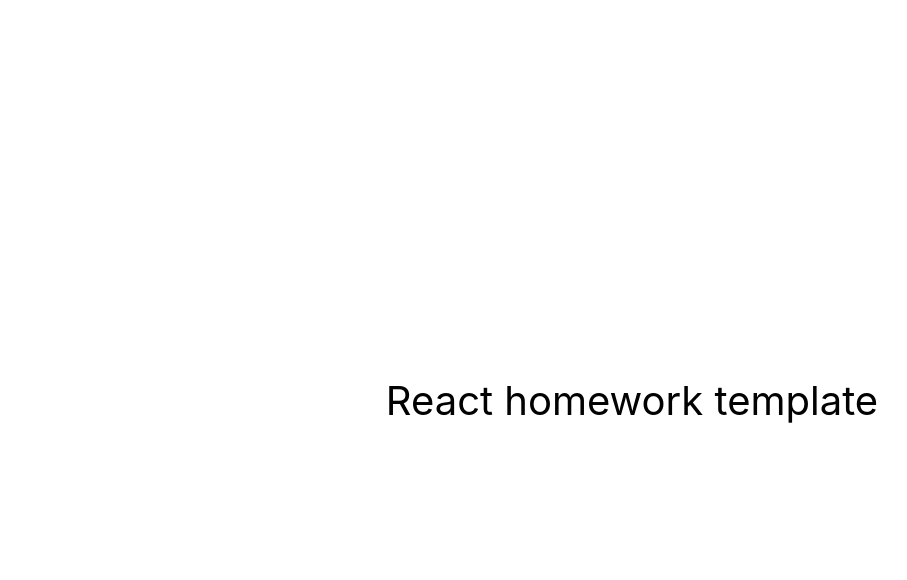
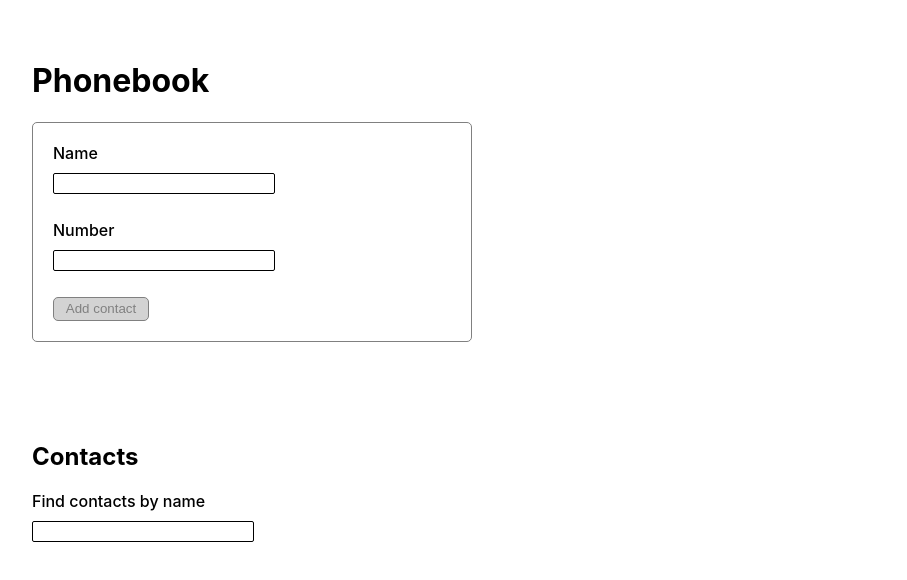
Before and after one commit to aggenov/goit-react-hw-04-phonebook, a React (Create React App) app: page / in a window 1280 px wide. Shown: the top 580 px of the page, without its empty margins (8-915 px from the left). Built offline with nearby package versions, Linux system fonts and the light colour scheme.

Commit message:
ended HW

```diff
--- a/package.json
+++ b/package.json
@@ -1,12 +1,14 @@
 {
   "name": "react-homework-template",
   "version": "0.1.0",
-  "private": true,
+  "private": false,
   "homepage": "https://aggenov.github.io/goit-react-hw-04-phonebook/",
   "dependencies": {
+    "@emotion/styled": "^11.11.0",
     "@testing-library/jest-dom": "^5.16.3",
     "@testing-library/react": "^12.1.4",
     "@testing-library/user-event": "^13.5.0",
+    "notiflix": "^3.2.6",
     "react": "^18.1.0",
     "react-dom": "^18.1.0",
     "react-scripts": "5.0.1",
--- a/src/components/ContactForm/ContactForm.jsx
+++ b/src/components/ContactForm/ContactForm.jsx
@@ -1,72 +1,74 @@
-import React from "react";
-import PropTypes from 'prop-types';
+import {useState} from "react";
 import { nanoid } from "nanoid";
 
 import { FormStyle, Label, Input, Button } from "./ContactForm.styled";
 
 
-class ContactForm extends React.Component{
+export const ContactForm = ({onSubmit}) => {
 
-    state = {
-      name: '',
-      number: '',
-    }
+  const [name, setName] = useState('');
+  const [number, setNumber] = useState('');
 
-    nameInputId = nanoid();
+  const nameInputId = nanoid();
 
-    handleSubmit  = event => {
+  const handleSubmit = event => {
     event.preventDefault();
 
-      // console.log("State: ", this.state.name)
-      if (this.state.name === this.props.onSubmit(this.state)) {
+    if (name === onSubmit({ name, number })) {
       return;
     }
-
-      this.reset();
-
-    }
-
-    handleChange = event => {
-      const { name, value } = event.currentTarget;
-      this.setState({ [name]: value.trim() });
+    reset();
   };
 
-    reset = () => {
-      this.setState({
-        name: '',
-        number: '',
-      });
+  const handleChange = event => {
+    const { name, value } = event.currentTarget;
+
+     switch (name) {
+      case 'name':
+        setName(value);
+        break;
+
+      case 'number':
+        setNumber(value);
+        break;
+
+      default:
+        return;
+    }
   };
 
-  render(){
-    const { name, number } = this.state;
+  const reset = () => {
+    setName('');
+    setNumber('');
+  };
+
 
   return(
     <>
-      <form onSubmit={this.handleSubmit}>
+    <form onSubmit={handleSubmit}>
     <FormStyle>
-        <Label htmlFor={this.nameInputId}>
+      <Label htmlFor={nameInputId}>
         Name
         <Input
           type='text'
           name='name'
           value={name}
-            onChange={this.handleChange}
-            id={this.nameInputId}
+          onChange={handleChange}
+          id={nameInputId}
           pattern="^[a-zA-Zа-яА-Я]+(([' -][a-zA-Zа-яА-Я ])?[a-zA-Zа-яА-Я]*)*$"
           title="Name may contain only letters, apostrophe, dash and spaces. For example Adrian, Jacob Mercer, Charles de Batz de Castelmore d'Artagnan"
           required='Name required'
         />
       </Label>
 
-        <Label htmlFor={this.nameInputId}>
+      <Label htmlFor={nameInputId}>
         Number
         <Input
           type='tel'
           name='number'
           value={number}
-            onChange={this.handleChange}
-            id={this.nameInputId}
+          onChange={handleChange}
+          id={nameInputId}
           pattern="\+?\d{1,4}?[-.\s]?\(?\d{1,3}?\)?[-.\s]?\d{1,4}[-.\s]?\d{1,4}[-.\s]?\d{1,9}"
           title="Phone number must be digits and can contain spaces, dashes, parentheses and can start with +"
           required='Phone number required'
@@ -78,20 +80,5 @@
     </form>
     </>
   )
-  }
-
-
-
-
-
-
-
 
 }
-
-export default ContactForm;
-
-
-ContactForm.propTypes = {
-  onSubmit: PropTypes.func.isRequired,
-};
--- a/src/components/ContactList/ContactList.jsx
+++ b/src/components/ContactList/ContactList.jsx
@@ -1,16 +1,17 @@
-import PropTypes from "prop-types";
-import ContactListItem from "components/ContactListItem/ContactListItem";
+
+import { ContactListItem } from "components/ContactListItem/ContactListItem";
+
 import { List } from "./ContactList.styled";
 
-const ContactList = ({ contacts, onDelete }) => {
+export const ContactList = ({ contacts, onDelete }) => {
   return (
     <>
     <List>
         {contacts.map(contact => (
             <ContactListItem
-            key={contact.id}
-            renderListItem={contact}
-            onDeleteContact={onDelete}
+              key={contact.id}
+              renderListItem={contact}
+              onDeleteContact={onDelete}
             />
           )
         )}
@@ -18,18 +19,3 @@
     </>
   );
 };
-
-
-ContactList.propTypes = {
-  contacts: PropTypes.arrayOf(
-    PropTypes.shape({
-      id: PropTypes.string.isRequired,
-      name: PropTypes.string.isRequired,
-      number: PropTypes.string.isRequired,
-    }).isRequired,
-  ).isRequired,
-  onDelete: PropTypes.func.isRequired,
-};
-
-
-export default ContactList;
--- a/src/components/ContactListItem/ContactListItem.jsx
+++ b/src/components/ContactListItem/ContactListItem.jsx
@@ -1,8 +1,8 @@
-import PropTypes from "prop-types";
-import {SearchList, ContactItem, Text, Button} from './ContactListItem.styled';
 
-const ContactListItem = ({renderListItem: {id, name, number}, onDeleteContact }) => {
-  // console.log({renderListItem: {id, name, number}, onDeleteContact })
+import { SearchList, ContactItem, Text, Button } from './ContactListItem.styled';
+
+export const ContactListItem = ({renderListItem: {id, name, number}, onDeleteContact }) => {
+
   return (
 
     <ContactItem key={id}>
@@ -17,17 +17,3 @@
 
   );
 };
-
-
-ContactListItem.propTypes = {
-  renderListItem: PropTypes.shape({
-      id: PropTypes.string.isRequired,
-      name: PropTypes.string.isRequired,
-      number: PropTypes.string.isRequired,
-    }).isRequired,
-
-  onDeleteContact: PropTypes.func.isRequired,
-};
-
-
-export default ContactListItem;
--- a/src/components/app/App.jsx
+++ b/src/components/app/App.jsx
@@ -1,104 +1,85 @@
-import React from "react";
+import {useState, useEffect } from "react";
 import { nanoid } from 'nanoid';
 import { Notify } from 'notiflix/build/notiflix-notify-aio';
-import ContactForm from "components/ContactForm/ContactForm";
-import ContactList from "components/ContactList/ContactList";
-import Filter from "components/Filter/filter";
+
+import {ContactForm} from "components/ContactForm/ContactForm";
+import {ContactList} from "components/ContactList/ContactList";
+import {Filter} from "components/Filter/filter";
 
 import { Box } from "./App.styled";
 
 
- export class App extends React.Component {
+ export const App = () => {
 
-  state = {
-    contacts: [],
-    filter: '',
-  }
+  const [contacts, setContacts] = useState(() => {
+     return JSON.parse(localStorage.getItem('contacts')) ?? [];
+  });
 
-  addContact = ({name, number}) => {
+  const [filter, setFilter] = useState('');
+
+  const addContact = ({name, number}) => {
     const newContact = {
       name,
       number,
       id: nanoid(),
     }
 
-    if (this.chekName(newContact.name) || this.chekNumber(newContact.number)) {
+    if (chekName(newContact.name) || chekNumber(newContact.number)) {
       Notify.failure(`${newContact.name} is already in contacts`, Notify.init({
         clickToClose: true,
         position: 'center-top',
       }));
-      return newContact;
+      return newContact.name;
     }
 
-
-    this.setState(prevState => ({
-      contacts: [...prevState.contacts, newContact],
-    }));
-
-    // console.log(this.state);
+    setContacts(prev => [...prev, newContact]);
+    console.log(contacts)
   }
 
-    chekName = newName => {
-      // console.log(this.state)
-      return this.state.contacts.find(({ name }) => name.toLowerCase() === newName.toLowerCase());
-    };
-    chekNumber = newNumber => {
-      // console.log(this.state)
-      return this.state.contacts.find(({ number }) => number === newNumber);
+    const chekName = newName => {
+      return contacts.find(({ name }) => name.toLowerCase() === newName.toLowerCase());
+   };
+
+    const chekNumber = newNumber => {
+      return contacts.find(({ number }) => number === newNumber);
     };
 
-    changeFilter = event => {
-      this.setState({ filter: event.currentTarget.value });
+    const changeFilter = event => {
+      setFilter( event.currentTarget.value );
     };
 
-    deleteContact = contactId => {
-      this.setState(prevState => ({
-        contacts: prevState.contacts.filter(contact => contact.id !== contactId),
-      }));
+    const deleteContact = contactId => {
+      setContacts(contacts.filter(contact => contact.id !== contactId));
     };
 
 
-//-----------------------------------------------------------------------------------
-    componentDidMount() {
-      const contacts = localStorage.getItem('contacts');
-      const parsedContacts = JSON.parse(contacts);
+  //-----------------------------------------------------------------------------------
+    // componentDidUpdate
+    useEffect (() => {
+      localStorage.setItem('contacts', JSON.stringify(contacts));
+    },[contacts])
+  //--------------------------------------------------------------------------------
 
-      if (parsedContacts) {
-        this.setState({ contacts: parsedContacts });
-      }
-    }
-
-    componentDidUpdate(prevProps, prevState) {
-      if (this.state.contacts !== prevState.contacts) {
-        localStorage.setItem('contacts', JSON.stringify(this.state.contacts));
-      }
-    }
-//--------------------------------------------------------------------------------
-
-
-  render() {
-    const { contacts, filter } = this.state;
-    const normalizedFilter = filter.toLowerCase();
     const visibleContacts = contacts.filter(contact =>
-       contact.name.toLowerCase().includes(normalizedFilter));
+       contact.name.toLowerCase().includes(filter.toLowerCase()));
 
     return (
       <>
       <Box>
         <h1>Phonebook</h1>
-        <ContactForm onSubmit = {this.addContact}/>
+        <ContactForm onSubmit = {addContact}/>
       </Box>
 
       <Box>
         <h2>Contacts</h2>
-        <Filter value={filter} onChange={this.changeFilter} />
+        <Filter value={filter} onChange={changeFilter} />
         <ContactList
         contacts={visibleContacts}
-        onDelete={this.deleteContact}
+        onDelete={deleteContact}
          />
       </Box>
     </>
     );
-  }
+
 
 };
--- a/src/components/app/App.styled.jsx
+++ b/src/components/app/App.styled.jsx
@@ -3,7 +3,7 @@
 
 export const Box = styled.div`
 padding: 40px;
-  width: 360px;
+  width: 440px;
 
 
 // margin: 0 auto;
--- a/src/index.js
+++ b/src/index.js
@@ -1,6 +1,7 @@
 import React from 'react';
 import ReactDOM from 'react-dom/client';
-import { App } from 'components/App';
+// import { App } from 'components/App';
+import { App } from 'components/app/App';
 import './index.css';
 
 ReactDOM.createRoot(document.getElementById('root')).render(
```
Also changed, not shown: src/components/Filter/filter.jsx (+3 -11 lines), 1 other file (tests, documents, lock files or other folders). Lines whose indentation alone changed are shown as unchanged.
